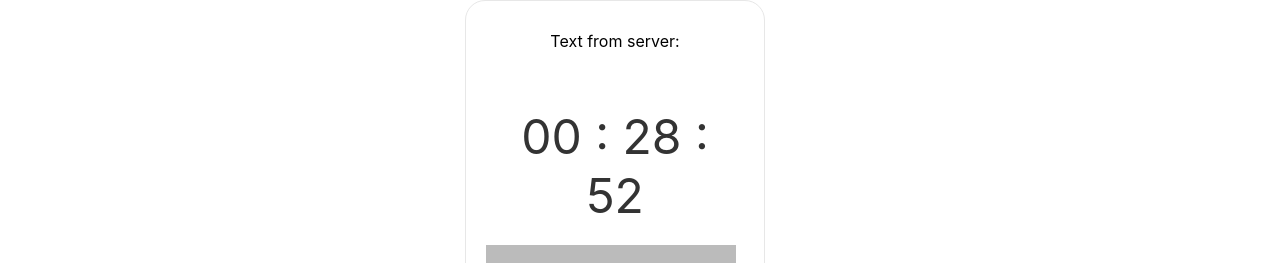
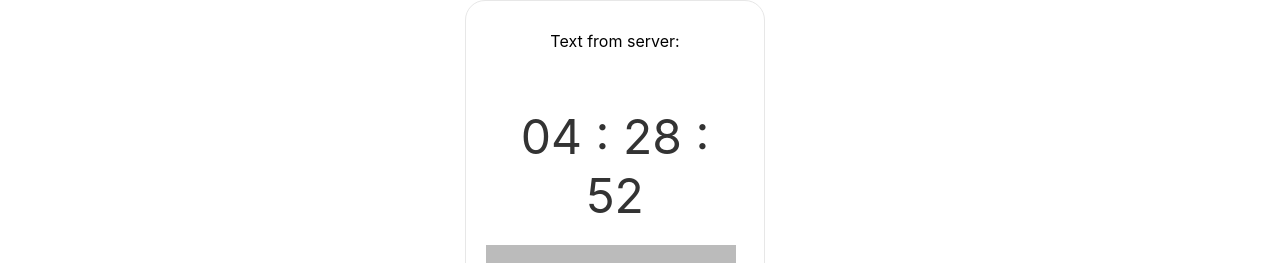
Before and after one commit to Boris573/NextJS-project1, a Next.js app: page / in a window 1280 px wide. Shown: the part 689-952 px from the top of the page. Built offline with nearby package versions, Linux system fonts and the light colour scheme; no server answers.

Commit message:
change time

```diff
--- a/src/components/timer.tsx
+++ b/src/components/timer.tsx
@@ -25,7 +25,7 @@ const returnTime = (time: number) => {
 
 
 const Timer = () => {
-    let timeDif: number = useDifference("15:00", '+03:00');
+    let timeDif: number = useDifference("19:00", '+03:00');
     const [active, setActive] = useState<boolean>(false)
     const [millisec, setMillisec] = useState<number>(timeDif);
 
```
